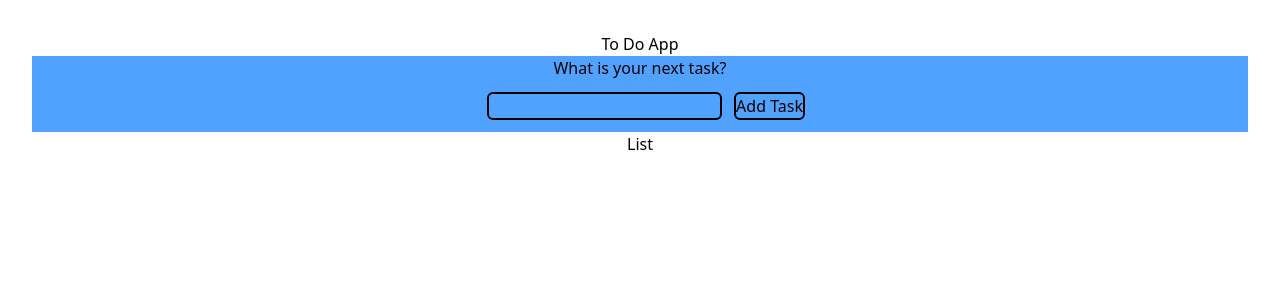
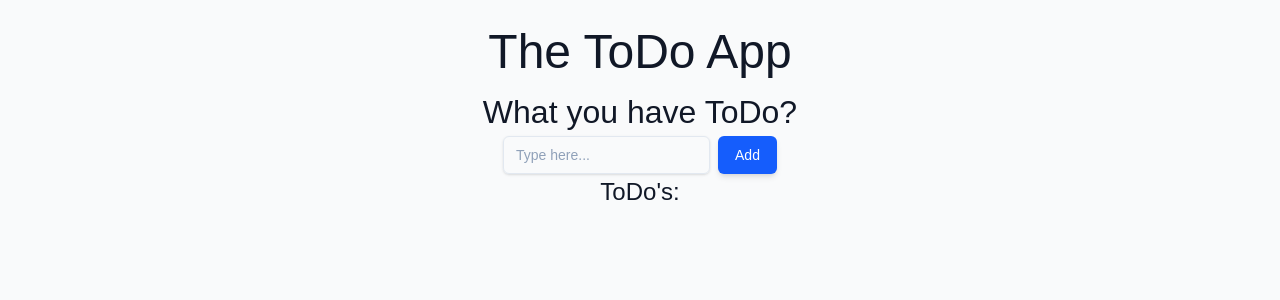
Before and after one commit to Kosakov/The-ToDo-App, a React (Vite) app: page / in a window 1280 px wide. Shown: the top 300 px of the page. Built offline with nearby package versions, Linux system fonts and the light colour scheme.

Commit message:
implement complete/delete actions and add basic styling
- added working task completion and deletion logic
- introduced initial UI styling for task items
- improved list structure and layout

```diff
--- a/src/App.css
+++ b/src/App.css
@@ -1,8 +1,29 @@
 @import "tailwindcss";
 
 #root {
-  max-width: 1280px;
+  max-width: 580px;
   margin: 0 auto;
-  padding: 2rem;
+  padding: 1rem;
   text-align: center;
+
 }
+
+body {
+  font-family: 'Lexend', sans-serif;
+  background-color: #f9fafb;
+}
+
+h1{
+  color: #111827;
+  font-size: 3em;
+}
+
+h2{
+  color: #111827;
+  font-size: 2em;
+}
+
+h3{
+  color: #111827;
+  font-size: 1.5em;
+}
--- a/src/App.tsx
+++ b/src/App.tsx
@@ -28,16 +28,36 @@ function App() {
     });
   }
 
+  function deleteTask(taskId: number): void {
+    setTasks((prevTasks) => prevTasks.filter((task) => task.id !== taskId));
+  }
+
+  function completeTask(taskId: number): void {
+    setTasks((prevTasks) =>
+      prevTasks.map((task) => {
+        if (task.id === taskId) {
+          let updatedTask = { ...task, completed: true };
+          return updatedTask;
+        }
+        return task;
+      })
+    );
+  }
+
   return (
     <>
       <header>
-        <h1>To Do App</h1>
+        <h1>The ToDo App</h1>
       </header>
       <section>
         <TaskInput addTask={addTask} />
       </section>
       <section>
-        <TaskList tasks={tasks} />
+        <TaskList
+          tasks={tasks}
+          deleteTask={deleteTask}
+          completeTask={completeTask}
+        />
       </section>
     </>
   );
--- a/src/components/TaskInput.tsx
+++ b/src/components/TaskInput.tsx
@@ -17,24 +17,29 @@ export default function TaskInput({ addTask }: InputProps) {
   }
 
   return (
-    <section className="bg-blue-400">
-      <h1>What is your next task?</h1>
+    <>
+      <h2>What you have ToDo?</h2>
+<section>
       <input
+      name="taskInput"
         type="text"
         value={inputValue}
         onChange={(e) => {
           handleInput(e);
         }}
-        className="m-3 border-2 rounded-md"
+        placeholder="Type here..."
+        className="max-w-120 bg-transparent placeholder:text-slate-400 text-slate-700 text-sm border border-slate-200 rounded-md px-3 py-2 transition duration-300 ease focus:outline-none focus:border-slate-400 hover:border-slate-300 shadow-sm focus:shadow"
       />
       <button
-        className="cursor-pointer border-2 rounded-md"
+        type="button"
+        className="rounded-md bg-blue-600 py-2 px-4 border border-transparent text-center text-sm text-white transition-all shadow-md hover:shadow-lg focus:bg-blue-700 focus:shadow-none active:bg-blue-700 hover:bg-blue-700 active:shadow-none disabled:pointer-events-none disabled:opacity-50 disabled:shadow-none ml-2"
         onClick={() => {
           handleAddTask();
         }}
       >
-        Add Task
+        Add
       </button>
     </section>
+    </>
   );
 }
--- a/src/components/TaskItem.tsx
+++ b/src/components/TaskItem.tsx
@@ -1,11 +1,40 @@
-export default function TaskItem(){
-    return(
-        <>
-        <section className="bg-red-600">
-        <h1>Item Name</h1>
-        <button>Done</button>
-        <button>Delete</button>
-        </section>
-        </>
-    )
+import type TaskItemProps from "../interfaces/TaskItemProps,interface";
+
+export default function TaskItem({
+  task,
+  deleteTask,
+  completeTask,
+}: TaskItemProps) {
+  return (
+<li id={String(task.id)} className="pb-2.5">
+  <div className="flex justify-between items-start">
+    <span
+      className={`flex-1 min-w-0 text-left text-gray-800 text-lg font-medium wrap-break-word ${
+        task.completed ? "line-through text-gray-400" : ""
+      }`}
+    >
+      {task.title}
+    </span>
+    <div className="flex gap-2 ml-4">
+      <button
+        disabled={task.completed}
+        type="button"
+        className="rounded-md bg-green-600 py-2 px-4 text-sm text-white shadow-md hover:shadow-lg disabled:opacity-50"
+        onClick={() => completeTask(task.id)}
+      >
+        Done
+      </button>
+      <button
+        type="button"
+        className="rounded-md bg-red-600 py-2 px-4 text-sm text-white shadow-md hover:shadow-lg"
+        onClick={() => deleteTask(task.id)}
+      >
+        Delete
+      </button>
+    </div>
+  </div>
+</li>
+
+
+  );
 }
--- a/src/components/TaskList.tsx
+++ b/src/components/TaskList.tsx
@@ -1,13 +1,15 @@
 import type Task from "../interfaces/Task.inteface";
 import type TaskProps from "../interfaces/taskProps.interface";
+import TaskItem from "./TaskItem";
 
-export default function TaskList({tasks}:TaskProps){
+export default function TaskList({tasks,deleteTask,completeTask}:TaskProps){
     return (
     <>
-      <h1>List</h1>
+      <h3>ToDo's:</h3>
       <ol>
         {tasks.map((task: Task) => (
-          <li key={task.id}>{task.title}</li>
+          <TaskItem key={task.id} task={task} deleteTask={deleteTask} completeTask={completeTask}></TaskItem>
+
         ))}
       </ol>
     </>
--- /dev/null
+++ b/src/interfaces/TaskItemProps,interface.ts
@@ -0,0 +1,7 @@
+import type Task from "./Task.inteface";
+
+export default interface TaskItemProps {
+task: Task,
+deleteTask:(taskId: number) => void
+completeTask:(taskId: number) => void
+}
--- /dev/null
+++ b/src/interfaces/TaskProps.interface.ts
@@ -0,0 +1,7 @@
+import type Task from "./Task.inteface";
+
+export default interface TaskProps {
+tasks: Task[],
+deleteTask:(taskId: number) => void
+completeTask:(taskId: number) => void
+}
--- a/src/interfaces/taskProps.interface.tsx
+++ /dev/null
@@ -1,5 +0,0 @@
-import type Task from "./Task.inteface";
-
-export default interface TaskProps {
-tasks: Task[]
-}
```
